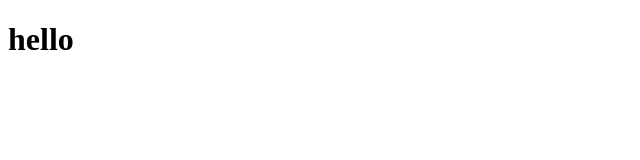
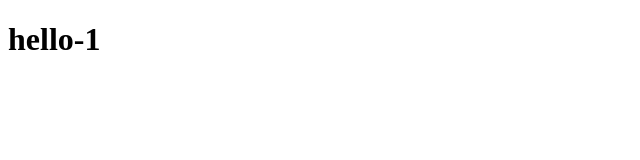
Before and after one commit to sowjanya-1105/artfro-admin, a plain HTML site: page index.html in a window 1280 px wide. Shown: the full height of the page, 0-640 px from the left. Drawn offline with Linux system fonts and the light colour scheme.

Commit message:
second commit

```diff
--- a/index.html
+++ b/index.html
@@ -6,6 +6,6 @@
     <title>Document</title>
 </head>
 <body>
-    <h1>hello</h1>
+    <h1>hello-1</h1>
 </body>
 </html>
```
